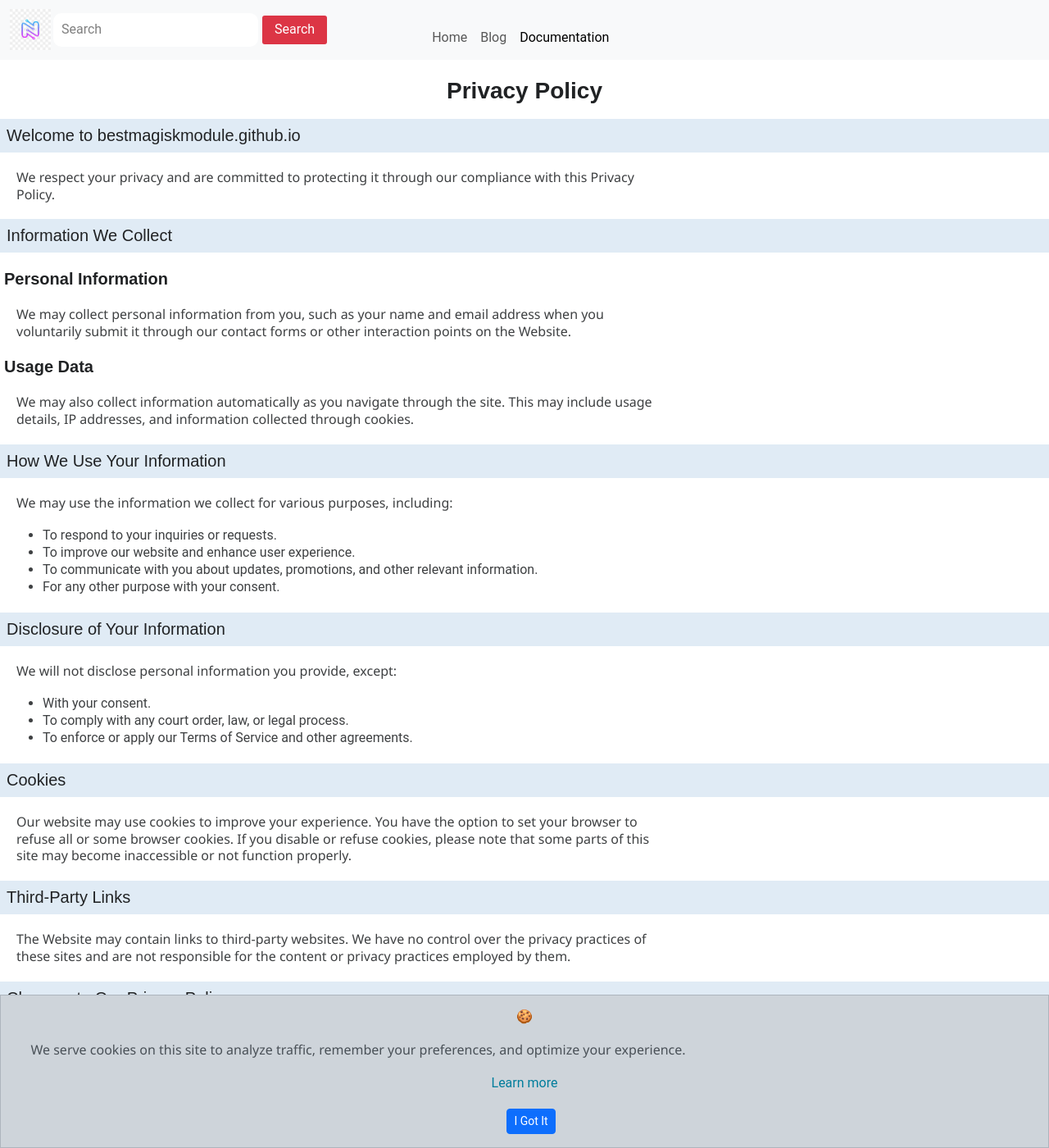
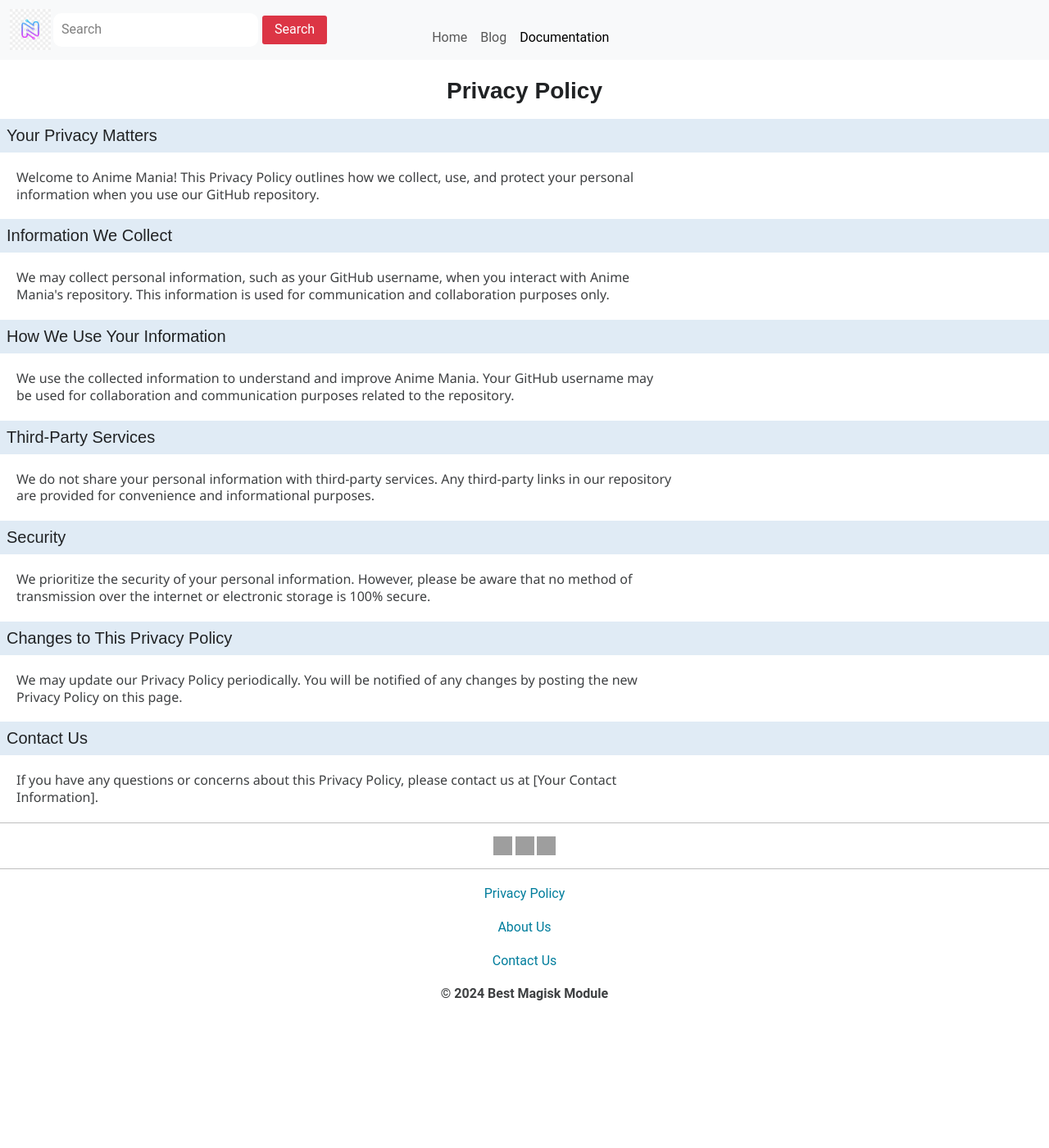
Before and after one commit to animeheavenwsp/Animeheaven.github.io, a Jekyll site: the page built from Policy.html, in a window 1280 px wide and 1400 px high. Shown: the whole window at 82% size. Built offline with Jekyll 4.4.1, drawn with Linux system fonts in a browser that asks for light colours; some web fonts are replaced; some of the changed text lies outside the part shown; grey boxes are pictures that could not be loaded.

Commit message:
Update Policy.html

```diff
--- a/Policy.html
+++ b/Policy.html
@@ -4,83 +4,54 @@ title: Privacy Policy
 lang: eng
 permalink: /Policy
 ---
+<html lang="en">
+
 <head>
   <meta charset="UTF-8">
   <meta name="viewport" content="width=device-width, initial-scale=1.0">
-    <title>Privacy Policy</title>
+  <title>Privacy Policy - Anime Mania</title>
 </head>
 
 <body>
 
   <header>
     <h1>Privacy Policy</h1>
-
   </header>
 
   <section>
-        <h2>Welcome to bestmagiskmodule.github.io</h2>
-        <p>We respect your privacy and are committed to protecting it through our compliance with this Privacy Policy.</p>
+    <h2>Your Privacy Matters</h2>
+    <p>Welcome to Anime Mania! This Privacy Policy outlines how we collect, use, and protect your personal information when you use our GitHub repository.</p>
   </section>
 
   <section>
     <h2>Information We Collect</h2>
-        <h3>Personal Information</h3>
-        <p>We may collect personal information from you, such as your name and email address when you voluntarily
-            submit it through our contact forms or other interaction points on the Website.</p>
-
-        <h3>Usage Data</h3>
-        <p>We may also collect information automatically as you navigate through the site. This may include usage
-            details, IP addresses, and information collected through cookies.</p>
+    <p>We may collect personal information, such as your GitHub username, when you interact with Anime Mania's repository. This information is used for communication and collaboration purposes only.</p>
   </section>
 
   <section>
     <h2>How We Use Your Information</h2>
-        <p>We may use the information we collect for various purposes, including:</p>
-        <ul>
-            <li>To respond to your inquiries or requests.</li>
-            <li>To improve our website and enhance user experience.</li>
-            <li>To communicate with you about updates, promotions, and other relevant information.</li>
-            <li>For any other purpose with your consent.</li>
-        </ul>
+    <p>We use the collected information to understand and improve Anime Mania. Your GitHub username may be used for collaboration and communication purposes related to the repository.</p>
   </section>
 
   <section>
-        <h2>Disclosure of Your Information</h2>
-        <p>We will not disclose personal information you provide, except:</p>
-        <ul>
-            <li>With your consent.</li>
-            <li>To comply with any court order, law, or legal process.</li>
-            <li>To enforce or apply our Terms of Service and other agreements.</li>
-        </ul>
+    <h2>Third-Party Services</h2>
+    <p>We do not share your personal information with third-party services. Any third-party links in our repository are provided for convenience and informational purposes.</p>
   </section>
 
   <section>
-        <h2>Cookies</h2>
-        <p>Our website may use cookies to improve your experience. You have the option to set your browser to refuse
-            all or some browser cookies. If you disable or refuse cookies, please note that some parts of this site
-            may become inaccessible or not function properly.</p>
+    <h2>Security</h2>
+    <p>We prioritize the security of your personal information. However, please be aware that no method of transmission over the internet or electronic storage is 100% secure.</p>
   </section>
 
   <section>
-        <h2>Third-Party Links</h2>
-        <p>The Website may contain links to third-party websites. We have no control over the privacy practices of
-            these sites and are not responsible for the content or privacy practices employed by them.</p>
+    <h2>Changes to This Privacy Policy</h2>
+    <p>We may update our Privacy Policy periodically. You will be notified of any changes by posting the new Privacy Policy on this page.</p>
   </section>
 
   <section>
-        <h2>Changes to Our Privacy Policy</h2>
-        <p>We may update our Privacy Policy from time to time. If we make material changes to how we treat personal
-            information, we will notify you through a notice on the Website.</p>
+    <h2>Contact Us</h2>
+    <p>If you have any questions or concerns about this Privacy Policy, please contact us at [Your Contact Information].</p>
   </section>
-
-    <section>
-        <h2>Contact Information</h2>
-        <p>If you have questions about this Privacy Policy, please contact us at <a href="mailto:bestmagiskmodule@gmail.com">bestmagiskmodule@gmail.com</a>.</p>
-    </section>
-
-    <footer>
-        <p>Thank you for visiting bestmagiskmodule.github.io.</p>
-    </footer>
 
 </body>
 
```
Lines whose indentation alone changed are shown as unchanged.
